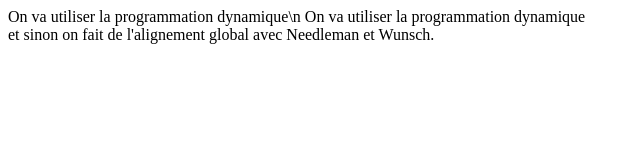
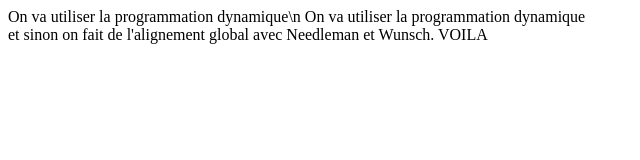
Before and after one commit to spouze/spouze.github.io, a plain HTML site: page index.html in a window 1280 px wide. Shown: the full height of the page, 0-640 px from the left. Drawn offline with Linux system fonts and the light colour scheme.

Commit message:
Update index.html

```diff
--- a/index.html
+++ b/index.html
@@ -3,6 +3,6 @@
    <body>
   On va utiliser la programmation dynamique\n
   On va utiliser la programmation dynamique <br>
-   et sinon on fait de l'alignement global avec Needleman et Wunsch.
+   et sinon on fait de l'alignement global avec Needleman et Wunsch. VOILA
    </body>
  </html>
```
